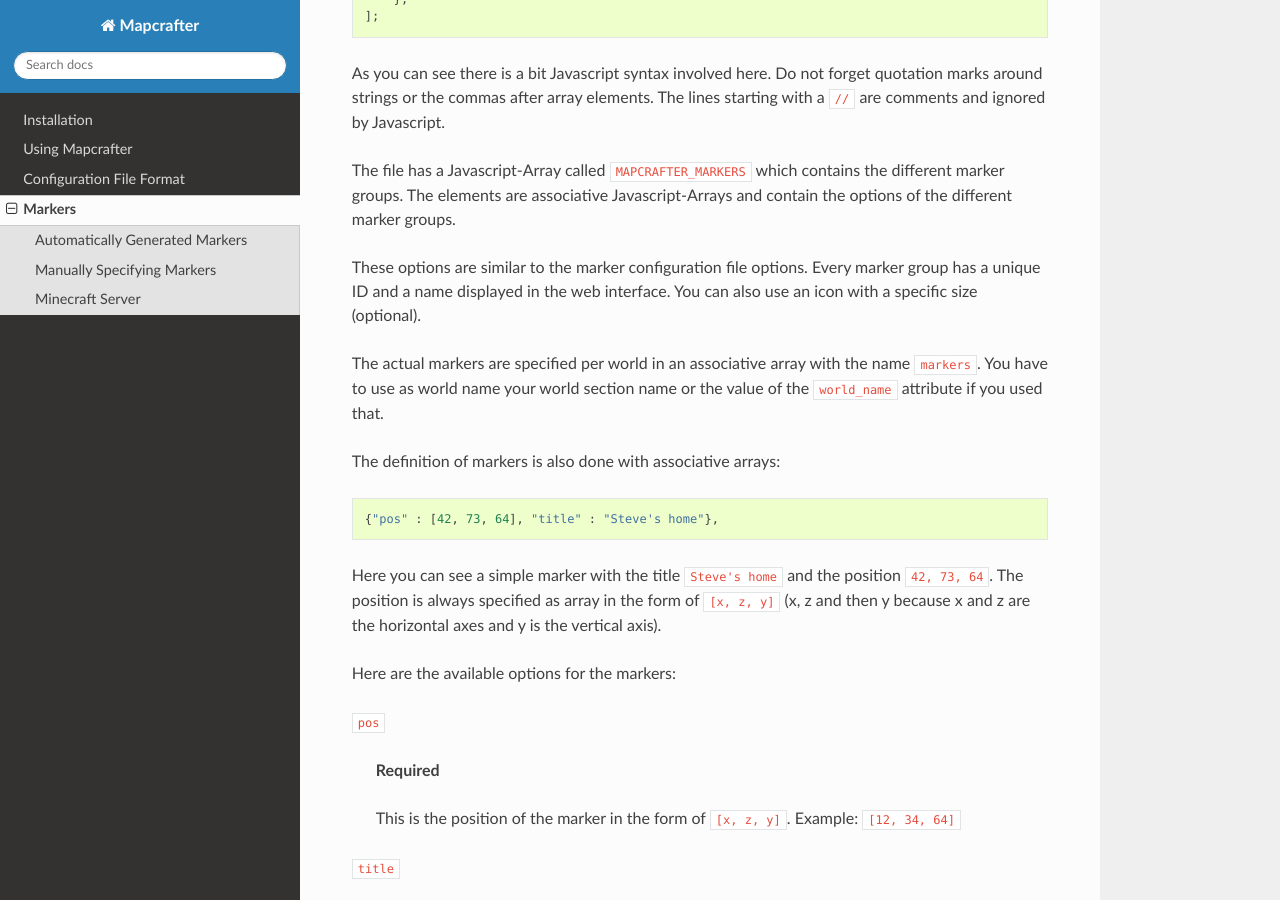
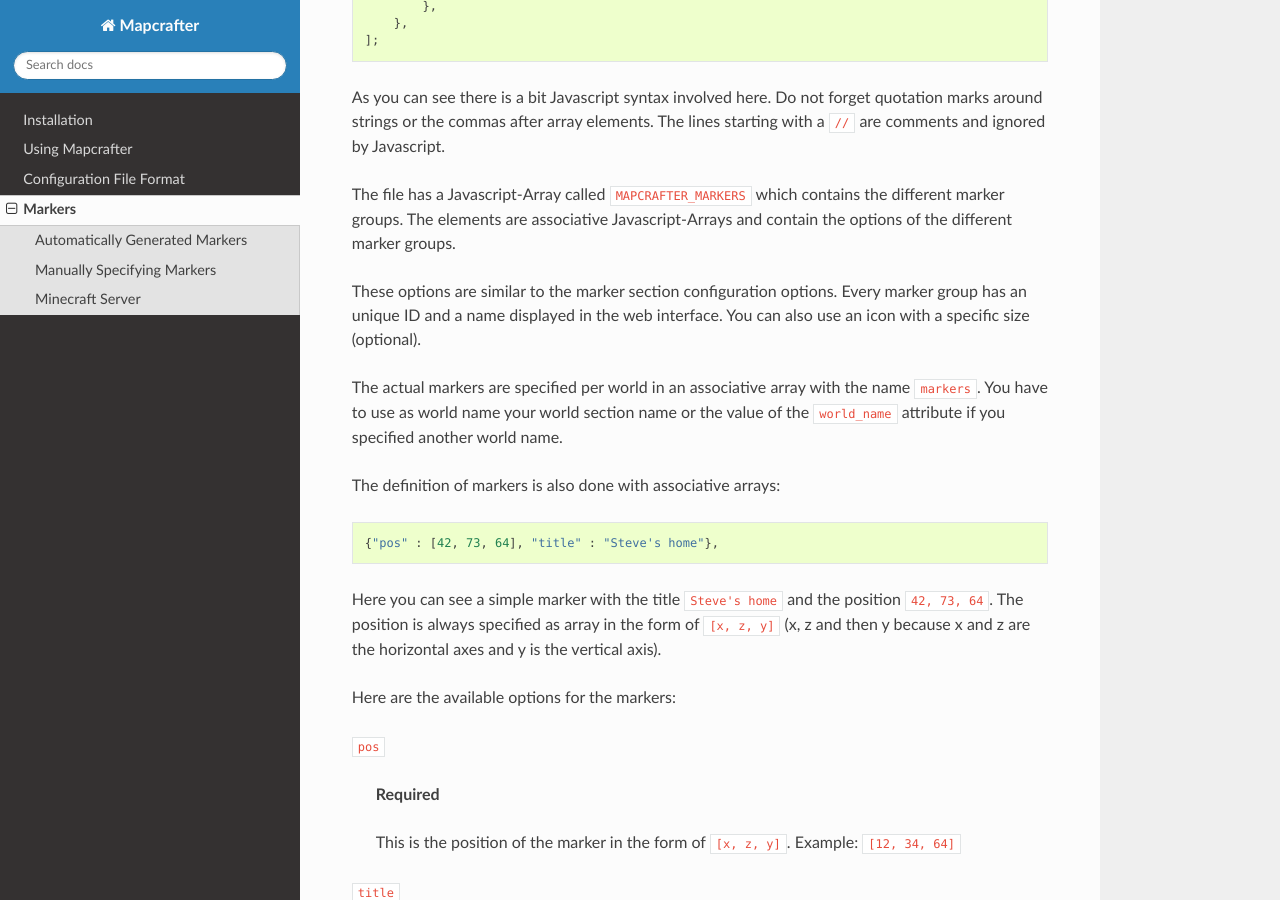
Before and after one commit to mapcrafter/mapcrafter, a Sphinx documentation site: the page built from docs/markers.rst, in a window 1280 px wide and 900 px high, scrolled down 1955 px. Built offline with Sphinx 7.4.7 and the Read the Docs theme 2.0.0, drawn with Linux system fonts in a browser that asks for light colours; some of the changed text lies outside the part shown.

Commit message:
Some more marker documentation tweaks.

```diff
--- a/docs/markers.rst
+++ b/docs/markers.rst
@@ -14,7 +14,7 @@
 Mapcrafter is able to automatically generate markers from specific signs
 in your Minecraft world.
 
-A special marker section type is used to configure automatically generate
+A special marker section type is used to configure automatically generated
 marker groups. Here is an example:
 
 .. code-block:: ini
@@ -36,7 +36,7 @@
 
     mapcrafter_markers -c render.conf
 
-This program generates your defined marker groups to a
+This program generates your defined marker groups and writes them to a
 ``markers-generated.js`` file in your output directory. You do not need
 to worry about manually specified markers being overwritten.
 
@@ -112,13 +112,14 @@
 contains the different marker groups. The elements are associative
 Javascript-Arrays and contain the options of the different marker groups.
 
-These options are similar to the marker configuration file options.
-Every marker group has a unique ID and a name displayed in the web interface.
+These options are similar to the marker section configuration options.
+Every marker group has an unique ID and a name displayed in the web interface.
 You can also use an icon with a specific size (optional).
 
 The actual markers are specified per world in an associative array with
 the name ``markers``. You have to use as world name your world section
-name or the value of the ``world_name`` attribute if you used that.
+name or the value of the ``world_name`` attribute if you specified another
+world name.
 
 The definition of markers is also done with associative arrays::
 
```
